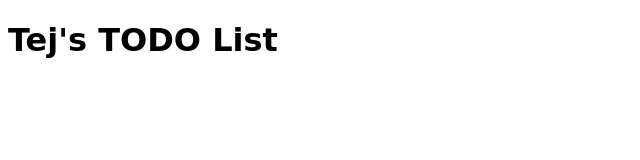
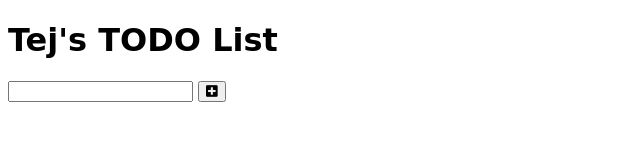
Before and after one commit to Tejs1/ToDo-revision, a plain HTML site: page index.html in a window 1280 px wide. Shown: the whole page, without its empty margins (0-640 px from the left). Drawn offline with Linux system fonts and the light colour scheme; a web font is replaced by a local one.

Commit message:
Update index.html

```diff
--- a/index.html
+++ b/index.html
@@ -21,7 +21,16 @@
     <link rel="stylesheet" href="./style.css" />
   </head>
   <body>
-    <h1>Tej's TODO List</h1>
+    <header>
+      <h1>Tej's TODO List</h1>
+    </header>
+    <form>
+      <input type="text" class="todo-input" />
+      <button class="todo-btn">
+        <i class="fas fa-plus-square"></i>
+      </button>
+    </form>
+
     <script src="./app.js"></script>
   </body>
 </html>
```
